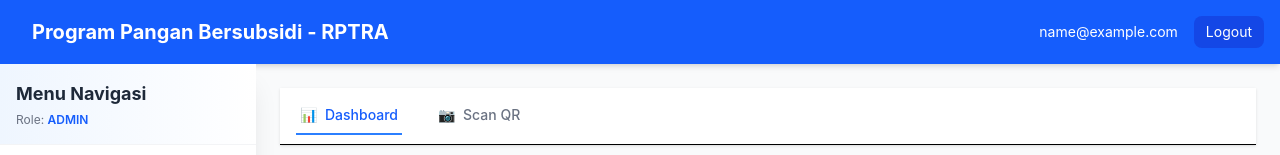
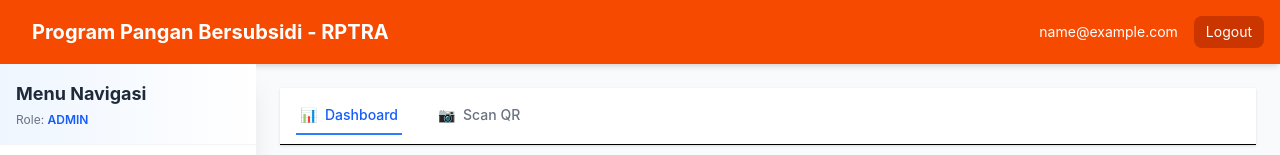
Before and after one commit to AsmodayCelestia/antrian-rptra, a Vue app: page /admin/dashboard in a window 1280 px wide. Shown: the top 155 px of the page. Built offline with nearby package versions, Linux system fonts and the light colour scheme; no server answers; sample sign-in values are in the browser's storage; the HTML template or start-up script is replaced by a standard one.

Commit message:
change topbar colour and button login colour

```diff
--- a/src/components/admin/LoginForm.vue
+++ b/src/components/admin/LoginForm.vue
@@ -49,7 +49,7 @@
           <button
             type="submit"
             :disabled="loading"
-            class="w-full bg-blue-600 hover:bg-blue-700 disabled:bg-blue-400 text-white font-semibold py-3 rounded-lg transition-colors"
+            class="w-full bg-orange-600 hover:bg-orange-700 disabled:bg-orange-400 text-white font-semibold py-3 rounded-lg transition-colors"
           >
             <span v-if="loading" class="flex items-center justify-center gap-2">
               <span class="animate-spin">⏳</span> Loading...
--- a/src/components/layout/Topbar.vue
+++ b/src/components/layout/Topbar.vue
@@ -1,8 +1,8 @@
 <template>
-  <header class="bg-blue-600 text-white h-16 flex items-center px-4 shadow-md sticky top-0 z-20">
+  <header class="bg-orange-600 text-white h-16 flex items-center px-4 shadow-md sticky top-0 z-20">
     <button
       @click="$emit('toggle-sidebar')"
-      class="p-2 hover:bg-blue-700 rounded-lg lg:hidden"
+      class="p-2 hover:bg-orange-700 rounded-lg lg:hidden"
     >
       <svg class="w-6 h-6" fill="none" stroke="currentColor" viewBox="0 0 24 24">
         <path stroke-linecap="round" stroke-linejoin="round" stroke-width="2" d="M4 6h16M4 12h16M4 18h16"/>
@@ -16,7 +16,7 @@
       <button
         v-if="user"
         @click="handleLogout"
-        class="text-sm bg-blue-700 hover:bg-blue-800 px-3 py-1.5 rounded-lg"
+        class="text-sm bg-orange-700 hover:bg-orange-800 px-3 py-1.5 rounded-lg"
       >
         Logout
       </button>
```
